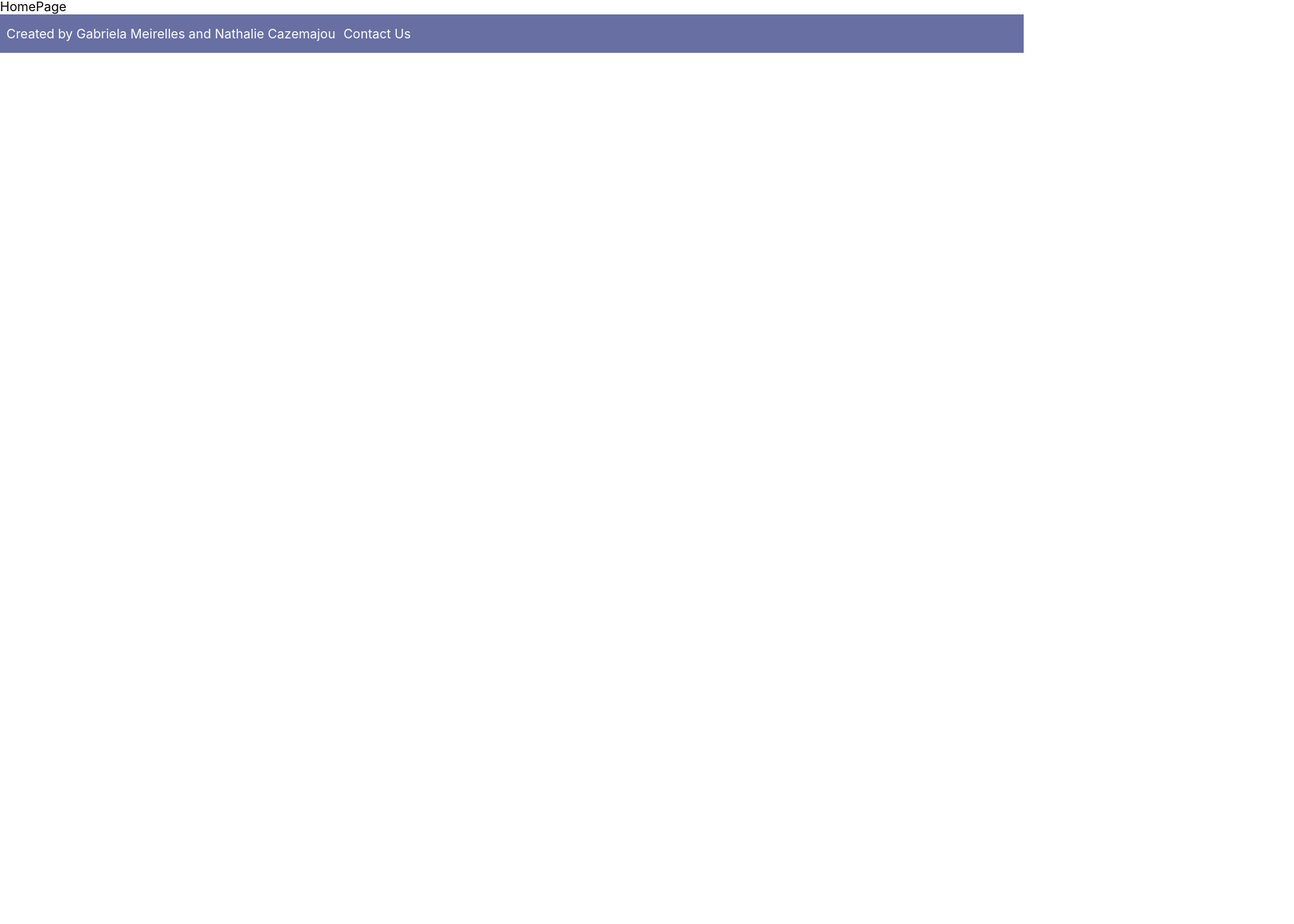
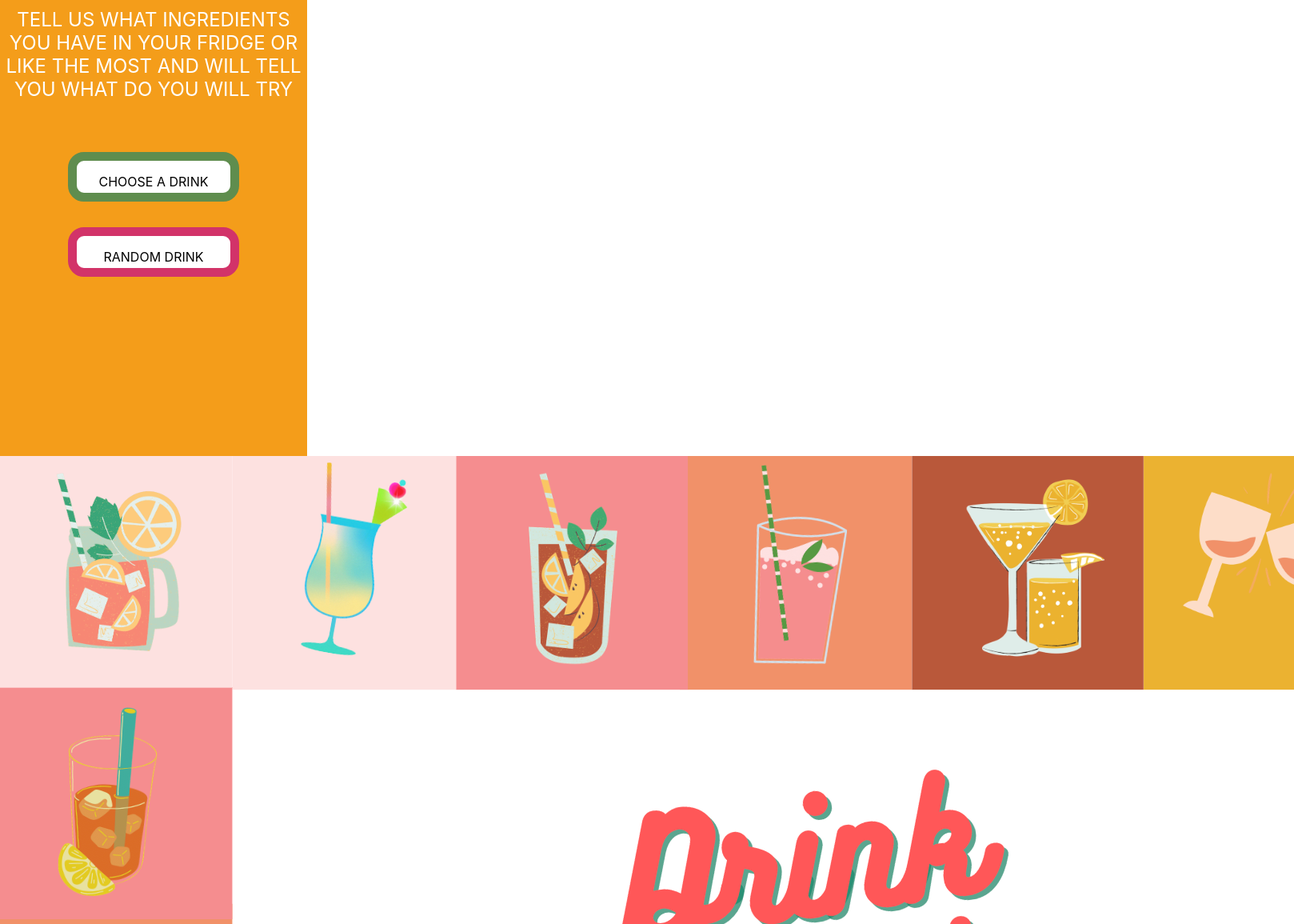
Before and after one commit to natcaze/Project3_client, a React (Create React App) app: page / in a window 1280 px wide. Shown: the part 94-1249 px from the top of the page at 80% size, 1618 px wide, since content can reach past the window. Before the commit the page ends 800 px from the top, so only its background shows below. Built offline with nearby package versions, Linux system fonts and the light colour scheme.

Commit message:
home page styled

```diff
--- a/src/components/Navbar.jsx
+++ b/src/components/Navbar.jsx
@@ -41,7 +41,8 @@ const StyledNavBar = styled.nav`
   display: flex;
   justify-content: space-between;
   align-items: center;
-  margin-bottom: 20px;
+  margin-bottom: 0;
+
 
   a {
     text-decoration: none;
--- /dev/null
+++ b/src/components/styled/Button.styled.jsx
@@ -0,0 +1,15 @@
+import styled from "styled-components";
+
+export const StyledButton = styled.div`
+background-color: white;
+border-radius: 20px;
+border-style: solid;
+border-width: 0.7rem;
+width: 15vw;
+height: 5vh;
+border-color:  ${(props) => (props.primary ? "#D23369" : "#5F8D4E")};
+
+p{
+    text-align: center;
+}
+`;
--- a/src/pages/Home.jsx
+++ b/src/pages/Home.jsx
@@ -1,9 +1,45 @@
 import React from 'react'
+import Cocktail from './Cocktail'
+import {StyledButton} from '../components/styled/Button.styled'
+import styled from "styled-components";
+import home from "../assets/home.png";
 
 function HomePage() {
   return (
-    <div>HomePage</div>
+    <div>
+      <StyledBackground>
+        <span>TELL US WHAT INGREDIENTS YOU HAVE IN YOUR FRIDGE OR LIKE THE MOST AND WILL TELL YOU WHAT DO YOU WILL TRY</span>
+        <div>
+        <StyledButton onClick={<Cocktail/>}><p>CHOOSE A DRINK</p></StyledButton>
+        <StyledButton primary onClick={<Cocktail/>}><p>RANDOM DRINK</p></StyledButton>
+        </div>
+      </StyledBackground>
+      <div>
+        <img src={home} alt="" />
+      </div>
+    </div>
   )
 }
 
+const StyledBackground = styled.div`
+height: 70vh;
+width: 30vw;
+background-color: #F49D1A;
+padding-top: 2rem;
+text-align: center;
+
+span{
+  color:white;
+  font-size: 1.5rem;
+}
+
+div{
+  display: grid;
+  justify-content: center;
+  margin-top: 2rem;
+}
+
+`;
+
+
 export default HomePage
```
Also changed, not shown: src/assets/home.png (added).
